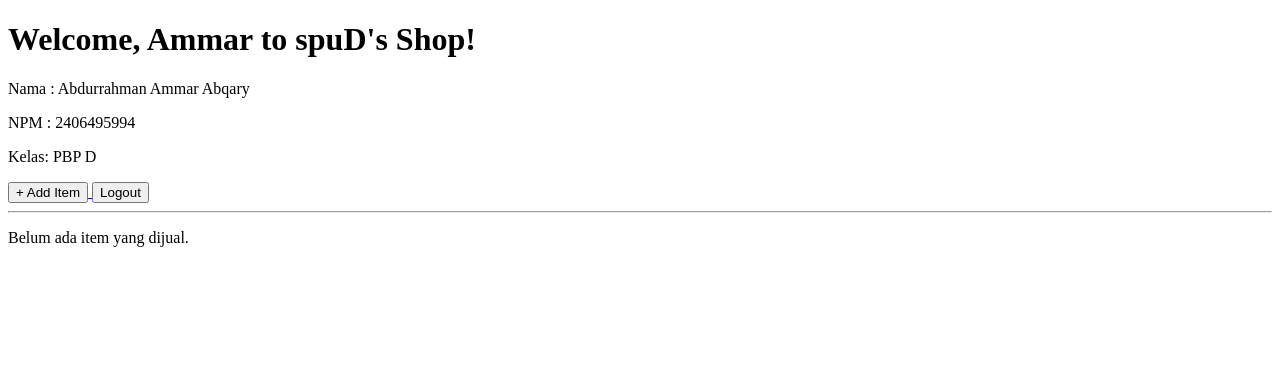
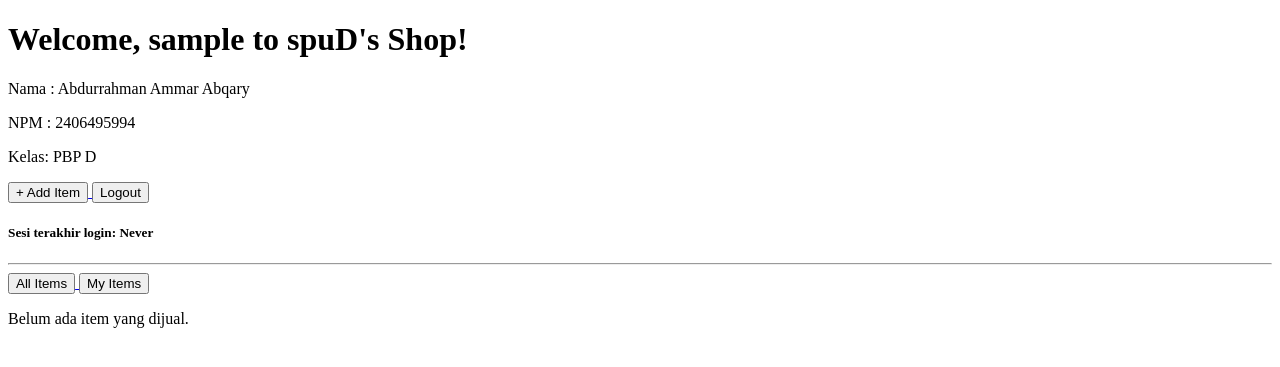
Before and after one commit to AmmarUI/spuD-sports, a Django app: page / in a window 1280 px wide. Shown: the top 367 px of the page. Run offline with Django 5.2, Linux system fonts and the light colour scheme; the visitor is signed in with stand-in values (Sample User, id 1); data that the repository does not hold is empty.

Commit message:
adding cookies

```diff
--- a/main/templates/main.html
+++ b/main/templates/main.html
@@ -12,7 +12,14 @@
 <a href="{% url 'main:logout' %}">
   <button>Logout</button>
 </a>
+<h5>Sesi terakhir login: {{ last_login }}</h5>
 <hr>
+<a href="?filter=all">
+    <button type="button">All Items</button>
+</a>
+<a href="?filter=my">
+    <button type="button">My Items</button>
+</a>
 
 {%if not item_list%}
 <p> Belum ada item yang dijual. </p>
--- a/main/views.py
+++ b/main/views.py
@@ -1,5 +1,6 @@
 from django.shortcuts import render, redirect, get_object_or_404
-from django.http import HttpResponse
+from django.http import HttpResponse, HttpResponseRedirect
+from django.urls import reverse
 from django.core import serializers
 from .models import Item
 from .forms import ItemForm
@@ -9,17 +10,25 @@ from django.contrib.auth.forms import UserCreationForm, AuthenticationForm
 from django.contrib.auth import authenticate, login, logout
 from django.contrib.auth.decorators import login_required
 
+import datetime
+
 # Create your views here.
 @login_required(login_url='/login')
 def show_main(request):
-    item_list = Item.objects.all()
+    filter_type = request.GET.get("filter", "all")
+
+    if filter_type == "all":
+        item_list = Item.objects.all()
+    else:
+        item_list = Item.objects.filter(user=request.user)
 
     context = {
-        'user' : 'Ammar',
+        'user' : request.user.username,
         'nama' : 'Abdurrahman Ammar Abqary',
         'npm' : '2406495994',
         'class' : 'PBP D',
-        'item_list': item_list
+        'item_list': item_list,
+        'last_login': request.COOKIES.get('last_login', 'Never')
     }
 
     return render(request, "main.html", context)
@@ -29,7 +38,10 @@ def create_item(request):
     form = ItemForm(request.POST or None)
 
     if form.is_valid() and request.method=="POST":
-        form.save()
+        item_entry = form.save(commit=False)
+        item_entry.user = request.user
+        item_entry.save()
+
         return redirect('main:show_main')
 
     context = {
@@ -54,7 +66,9 @@ def login_user(request):
       if form.is_valid():
             user = form.get_user()
             login(request, user)
-            return redirect('main:show_main')
+            response = HttpResponseRedirect(reverse("main:show_main"))
+            response.set_cookie('last_login', str(datetime.datetime.now()))
+            return response
     else:
         form = AuthenticationForm(request)
 
@@ -76,6 +90,8 @@ def register(request):
 
 def logout_user(request):
     logout(request)
+    response = HttpResponseRedirect(reverse('main:login'))
+    response.delete_cookie('last_login')
     return redirect('main:login')
 
 def show_xml(request):
```
